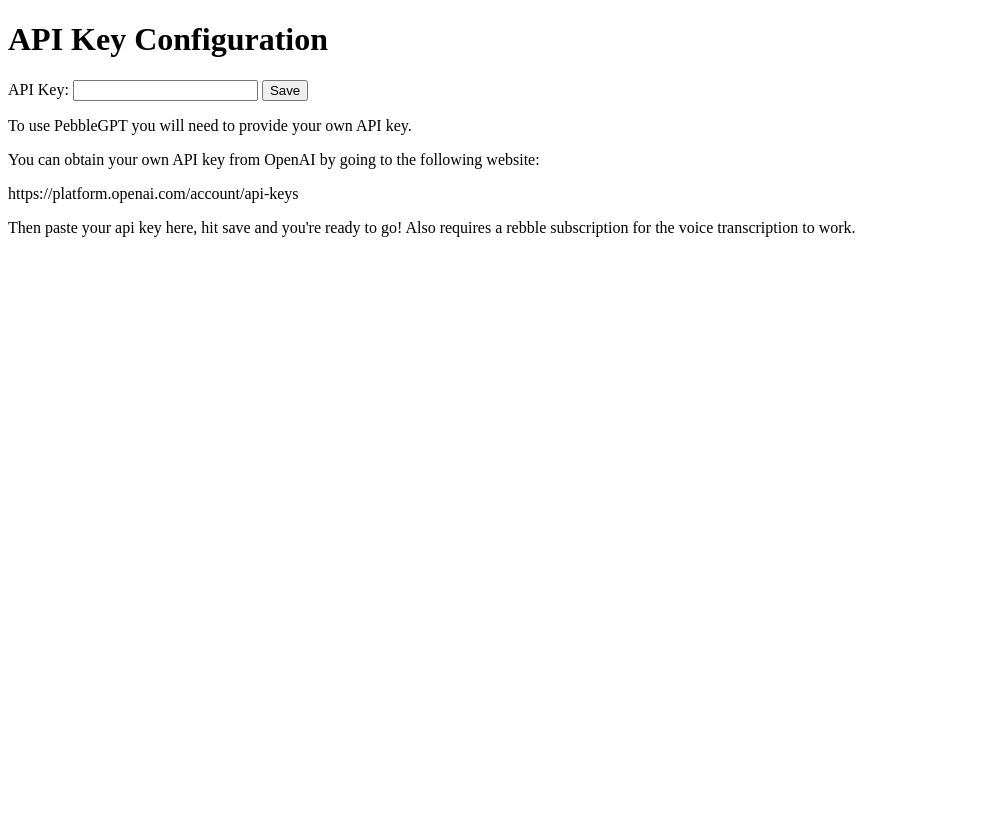
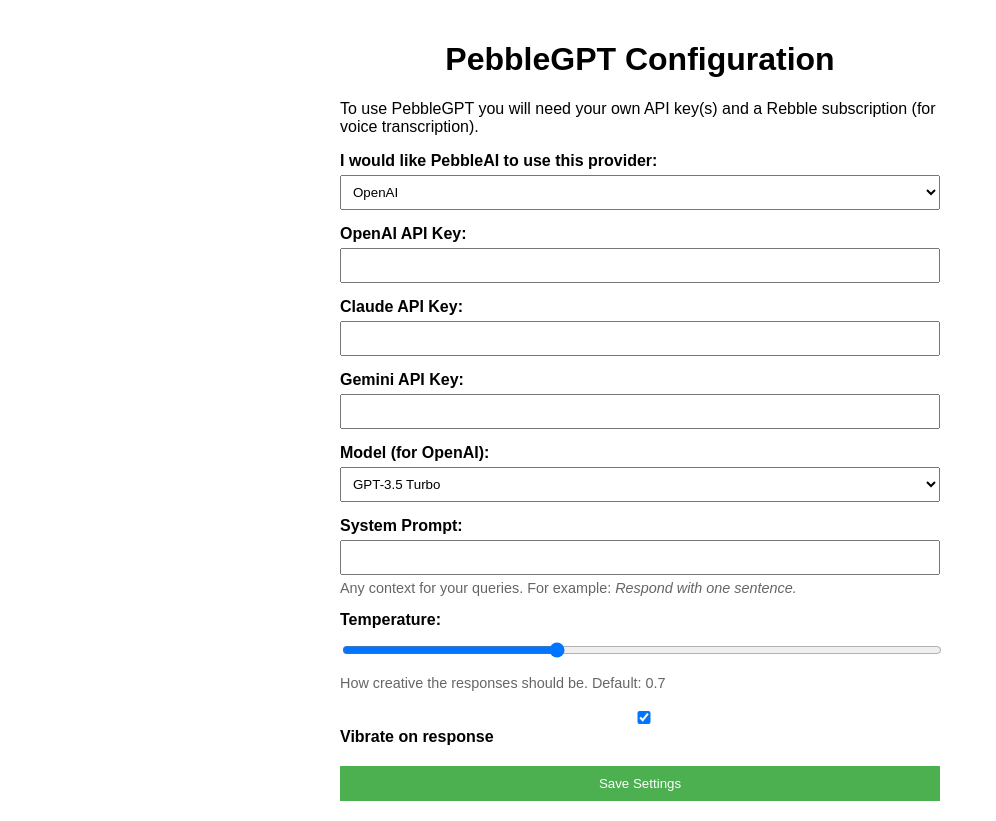
Before and after one commit to huntboom/pebble-config, a plain HTML site: page index.html in a window 1280 px wide. Shown: the whole page, without its empty margins (0-996 px from the left). Before the commit the page ends 800 px from the top, so only its background shows below. Drawn offline with Linux system fonts and the light colour scheme.

Commit message:
updated config for gemini and claude

```diff
--- a/index.html
+++ b/index.html
@@ -1,29 +1,103 @@
 <!DOCTYPE html>
 <html>
 <head>
-    <title>Example Configuration</title>
+    <title>PebbleGPT Configuration</title>
+    <meta charset="UTF-8">
+    <meta name="viewport" content="width=device-width, initial-scale=1.0">
+    <style>
+        body { font-family: sans-serif; padding: 20px; max-width: 600px; margin: 0 auto; }
+        h1 { text-align: center; }
+        label { display: block; margin-top: 15px; font-weight: bold; }
+        input, select { width: 100%; padding: 8px; margin-top: 5px; box-sizing: border-box; }
+        button { display: block; width: 100%; padding: 10px; margin-top: 20px; background-color: #4CAF50; color: white; border: none; cursor: pointer; }
+        .description { font-size: 0.9em; color: #666; margin-top: 5px; }
+        .api-key-section { margin-top: 15px; }
+    </style>
 </head>
 <body>
-    <h1>API Key Configuration</h1>
-    <form>
-      <label for="api_key">API Key:</label>
-      <input type="text" id="api_key" name="api_key">
-      <button type="button" id="submit">Save</button>
+    <h1>PebbleGPT Configuration</h1>
+
+    <p>To use PebbleGPT you will need your own API key(s) and a Rebble subscription (for voice transcription).</p>
+
+    <form id="config-form">
+        <label for="apiProvider">I would like PebbleAI to use this provider:</label>
+        <select id="apiProvider" name="apiProvider">
+            <option value="openai">OpenAI</option>
+            <option value="claude">Claude</option>
+            <option value="gemini">Gemini</option>
+        </select>
+
+        <div class="api-key-section">
+            <label for="openaiApiKey">OpenAI API Key:</label>
+            <input type="text" id="openaiApiKey" name="openaiApiKey">
+        </div>
+
+        <div class="api-key-section">
+            <label for="claudeApiKey">Claude API Key:</label>
+            <input type="text" id="claudeApiKey" name="claudeApiKey">
+        </div>
+
+        <div class="api-key-section">
+            <label for="geminiApiKey">Gemini API Key:</label>
+            <input type="text" id="geminiApiKey" name="geminiApiKey">
+        </div>
+
+        <label for="model">Model (for OpenAI):</label>
+        <select id="model" name="model">
+            <option value="gpt-3.5-turbo">GPT-3.5 Turbo</option>
+            <option value="gpt-4">GPT-4</option>
+        </select>
+
+        <label for="systemPrompt">System Prompt:</label>
+        <input type="text" id="systemPrompt" name="systemPrompt">
+        <p class="description">Any context for your queries. For example: <em>Respond with one sentence.</em></p>
+
+        <label for="temperature">Temperature:</label>
+        <input type="range" id="temperature" name="temperature" min="0" max="2" step="0.1" value="0.7">
+        <p class="description">How creative the responses should be. Default: 0.7</p>
+
+        <label for="vibrate">
+            <input type="checkbox" id="vibrate" name="vibrate" checked>
+            Vibrate on response
+        </label>
+
+        <button type="submit">Save Settings</button>
     </form>
-    <p>To use PebbleGPT you will need to provide your own API key.</p>
-    <p>You can obtain your own API key from OpenAI by going to the following website:</p>
-    <p>https://platform.openai.com/account/api-keys</p>
-    <p>Then paste your api key here, hit save and you're ready to go! Also requires a rebble subscription for the
-    voice transcription to work.</p>
+
     <script>
-      document.getElementById('submit').addEventListener('click', function() {
-        var apiKey = document.getElementById('api_key').value;
-        var returnData = {
-          'apiKey': apiKey
+        function saveOptions() {
+            var options = {
+                apiProvider: document.getElementById('apiProvider').value,
+                openaiApiKey: document.getElementById('openaiApiKey').value,
+                claudeApiKey: document.getElementById('claudeApiKey').value,
+                geminiApiKey: document.getElementById('geminiApiKey').value,
+                model: document.getElementById('model').value,
+                systemPrompt: document.getElementById('systemPrompt').value,
+                temperature: parseFloat(document.getElementById('temperature').value),
+                vibrate: document.getElementById('vibrate').checked
             };
-        localStorage.setItem('config', JSON.stringify(returnData));
-        document.location = 'pebblejs://close#' + encodeURIComponent(JSON.stringify(returnData));
+            return options;
+        }
+
+        function loadOptions() {
+            var options = JSON.parse(decodeURIComponent(location.search.substring(1).split('options=')[1] || '{}'));
+            document.getElementById('apiProvider').value = options.apiProvider || 'openai';
+            document.getElementById('openaiApiKey').value = options.openaiApiKey || '';
+            document.getElementById('claudeApiKey').value = options.claudeApiKey || '';
+            document.getElementById('geminiApiKey').value = options.geminiApiKey || '';
+            document.getElementById('model').value = options.model || 'gpt-3.5-turbo';
+            document.getElementById('systemPrompt').value = options.systemPrompt || '';
+            document.getElementById('temperature').value = options.temperature || 0.7;
+            document.getElementById('vibrate').checked = options.vibrate !== false;
+        }
+
+        document.getElementById('config-form').addEventListener('submit', function(e) {
+            e.preventDefault();
+            var options = saveOptions();
+            document.location = 'pebblejs://close#' + encodeURIComponent(JSON.stringify(options));
         });
+
+        loadOptions();
     </script>
 </body>
 </html>
```
Lines whose indentation alone changed are shown as unchanged.
